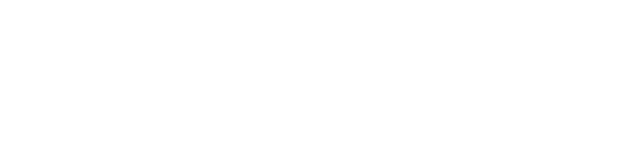
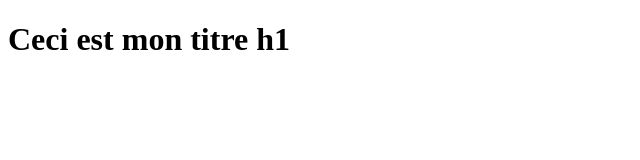
Before and after one commit to jejem8430/helloWord, a plain HTML site: page index.html in a window 1280 px wide. Shown: the whole page, without its empty margins (0-640 px from the left). Drawn offline with Linux system fonts and the light colour scheme.

Commit message:
Update index.html
add h1

```diff
--- a/index.html
+++ b/index.html
@@ -7,6 +7,6 @@
     <title>Hello Word</title>
 </head>
 <body>
-
+    <h1>Ceci est mon titre h1 </h1>
 </body>
 </html>
```
